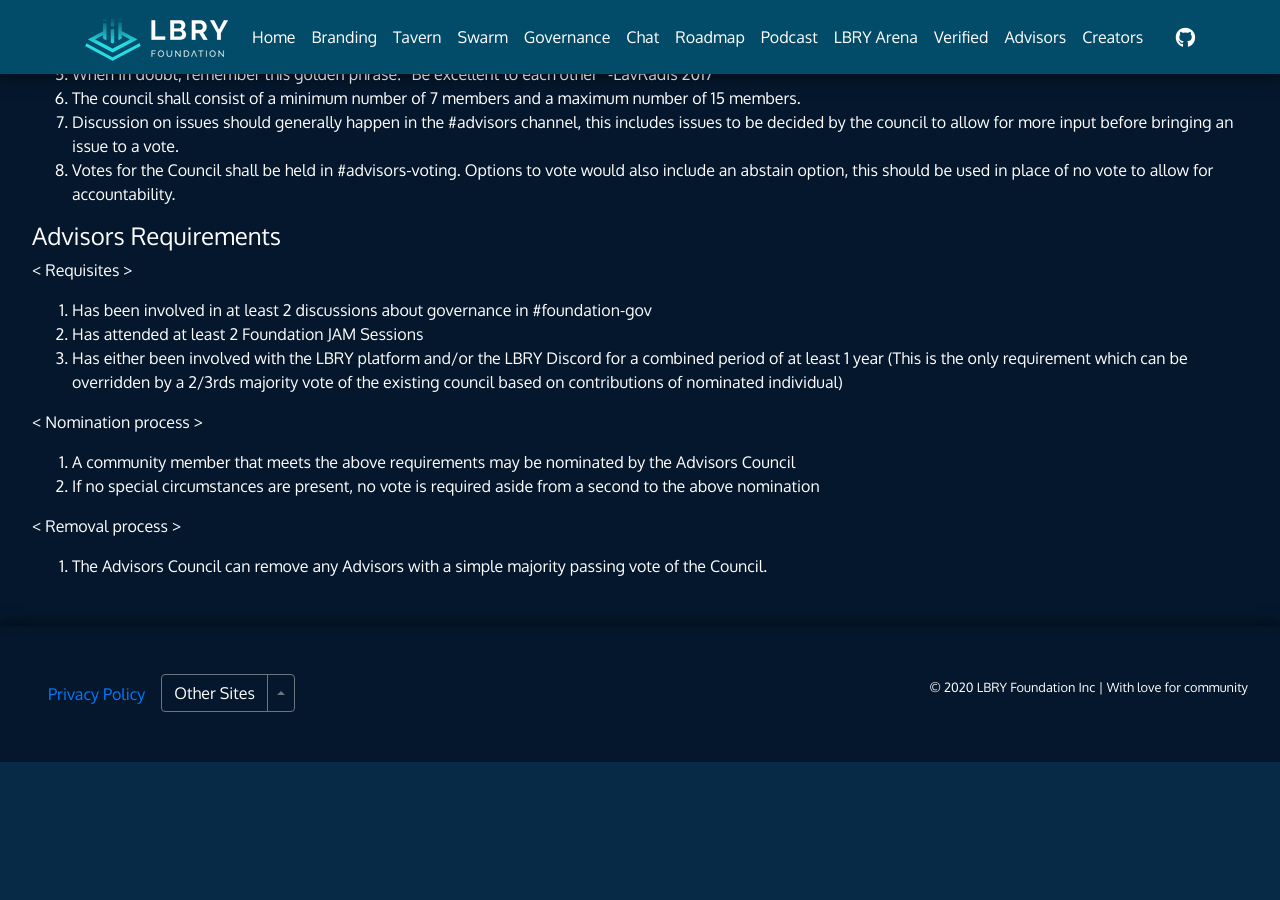
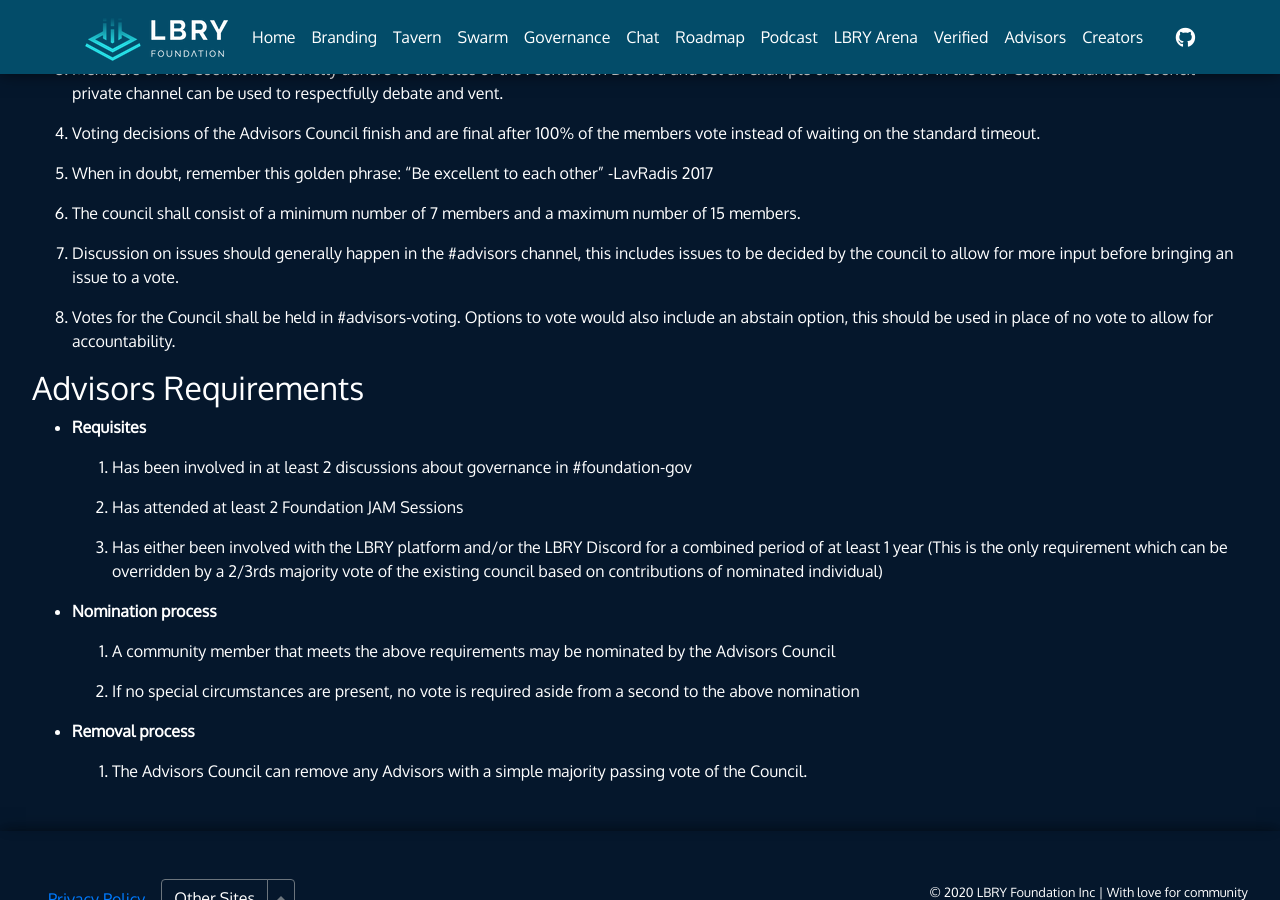
Before and after one commit to LBRYFoundation/lbryorg, a Jekyll site: the page built from pages/advisors.md, in a window 1280 px wide and 900 px high, scrolled down 1042 px. Built offline with Jekyll 4.4.1, drawn with Linux system fonts in a browser that asks for light colours; before the commit the page ends 1804 px from its top, so only the background shows below that; some of the changed lines change nothing that is shown.

Commit message:
improved text formatting of MD

```diff
--- a/pages/advisors.md
+++ b/pages/advisors.md
@@ -9,38 +9,59 @@
 
 # Advisors Council
 ---
-### The Advisors Council is a group of active LBRY community members that help the Foundation decide the direction of the LBRY Community as a whole. This includes things like projects (such as The Tavern) and general design and flow of communication activities (Such as the Podcast and JAM Sessions).
+#### The Advisors Council is a group of active LBRY community members that help the Foundation decide the direction of the LBRY Community as a whole. This includes things like projects (such as The Tavern) and general design and flow of communication activities (Such as the Podcast and JAM Sessions).
 
-#### How to become a member of the Advisors Council?
+
+## How to become a member of the Advisors Council?
+
 1. Must be an Advisors first ( see below )
+
 2. Nominated by Advisors Council and simple majority passing vote of the Council.
+
 3. Active in LBRY Discord ( participating in important discussions )
 
-#### How to get expelled from the council?
+## How to get expelled from the council?
+
 1. Inactivity in LBRY discord for 2 Months without notification. A comment will be made in the #Advisors-council chat, and contact will be attempted before this occurs.
+
 2. Voted out by 2/3rds majority of the Council.
+
 3. Not voting on more than 2 initiatives without notification.
 
 ## Rules/Guidelines to be followed by both Advisors and the Advisors Council
+
 1. Changes to this document requires a 2/3rds approval by the Council
+
 2. Members of the Advisors Council are granted permissions to use the @Warship bot. Use of this bot are to moderate the chats of spam/scammers and extreme cases of abuse if a Moderator isn't around. This is a privilege and should be treated as such. Abusing this access could result in the entire Council losing these permissions and/or removal of the member the Council pending a discussion in #Advisors-council by the remaining members.
+
 3. Members of The Council must strictly adhere to the rules of the Foundation Discord and set an example of best behavior in the non-Council channels. Council private channel can be used to respectfully debate and vent.
+
 4. Voting decisions of the Advisors Council finish and are final after 100% of the members vote instead of waiting on the standard timeout.
+
 5. When in doubt, remember this golden phrase: "Be excellent to each other" -LavRadis 2017
+
 6. The council shall consist of a minimum number of 7 members and a maximum number of 15 members.
+
 7. Discussion on issues should generally happen in the #advisors channel, this includes issues to be decided by the council to allow for more input before bringing an issue to a vote.
+
 8. Votes for the Council shall be held in #advisors-voting. Options to vote would also include an abstain option, this should be used in place of no vote to allow for accountability.
 
-#### Advisors Requirements
+## Advisors Requirements
 
-< Requisites >
+- **Requisites**
+
   1. Has been involved in at least 2 discussions about governance in #foundation-gov
+
   2. Has attended at least 2 Foundation JAM Sessions
+
   3. Has either been involved with the LBRY platform and/or the LBRY Discord for a combined period of at least 1 year (This is the only requirement which can be overridden by a 2/3rds majority vote of the existing council based on contributions of nominated individual)
 
-< Nomination process >
+- **Nomination process**
+
   1. A community member that meets the above requirements may be nominated by the Advisors Council
+
   2. If no special circumstances are present, no vote is required aside from a second to the above nomination
 
-< Removal process >
+- **Removal process**
+
   1. The Advisors Council can remove any Advisors with a simple majority passing vote of the Council.
```
